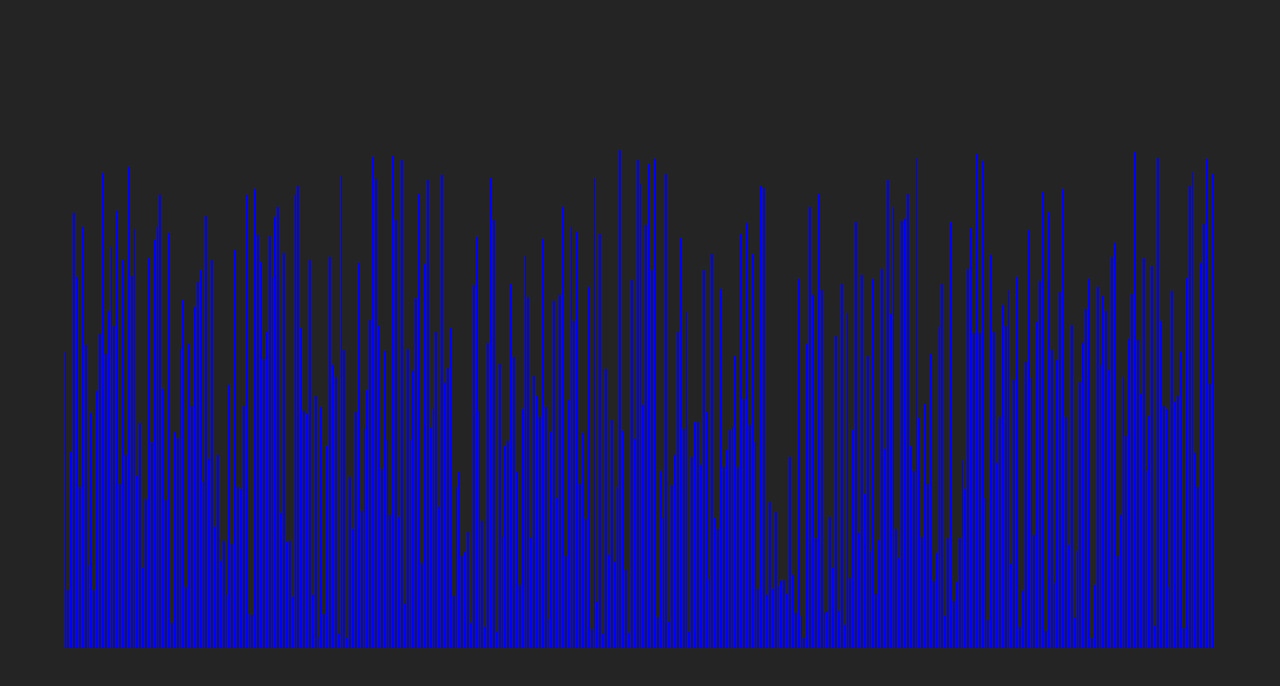
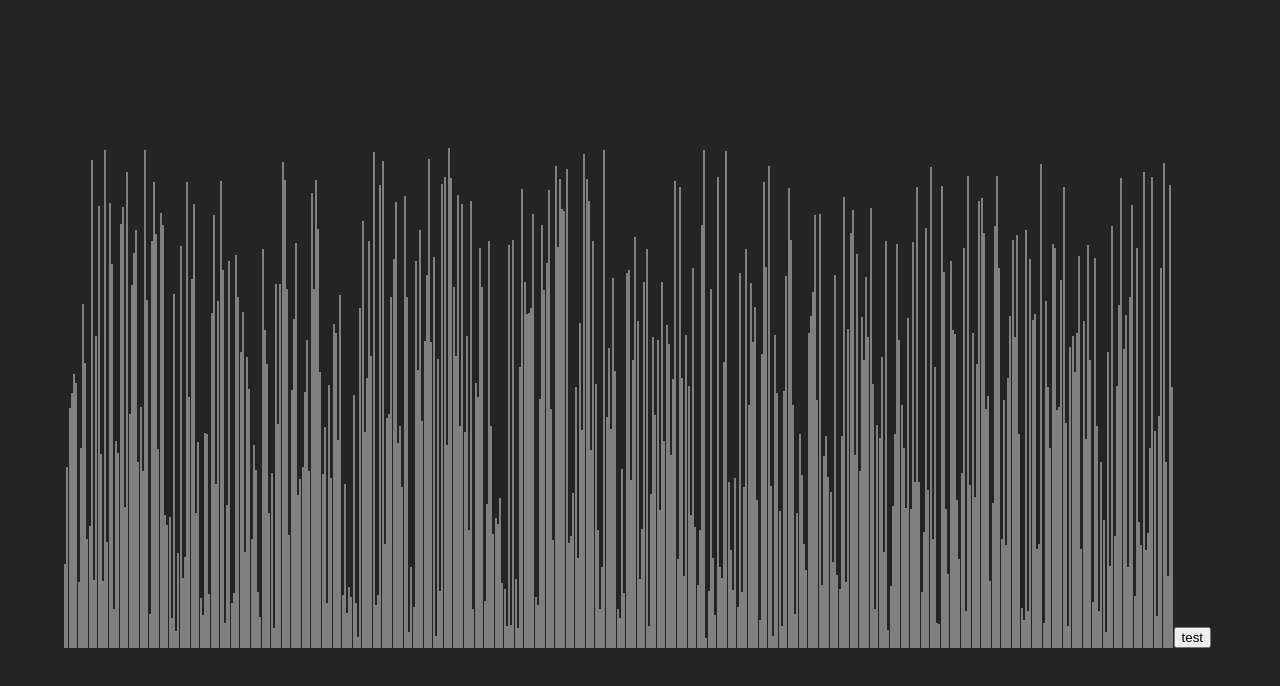
Before and after one commit to LucasDiasAl/sort-visualization, a React (Vite) app: page / in a window 1280 px wide. Shown: the top 686 px of the page. Built offline with nearby package versions, Linux system fonts and the light colour scheme.

Commit message:
implementado o algoritimo quicksort e sua vizualização

```diff
--- a/src/components/dataVisualization/DataVis.css
+++ b/src/components/dataVisualization/DataVis.css
@@ -10,6 +10,5 @@
 
 .data-bars {
   width: 2px;
-  background-color: blue;
-  margin: 0.5px;
+  background-color: grey;
 }
--- a/src/components/dataVisualization/DataVis.jsx
+++ b/src/components/dataVisualization/DataVis.jsx
@@ -1,15 +1,58 @@
 import { useState, useEffect } from 'react'
 import './DataVis.css'
+
+import quickSort from '../../func/quickSort'
+
 function DataVis() {
-
+  const SPEED = 10
+  const DATA_SIZE = 500
   const [dataArray, setDataArray] = useState([])
 
+  const onQuickSort = () => {
+    const {sorting, visualization} = quickSort({sorting: dataArray, visualization: []})
+
+    for( let i = 0; i < visualization.length; i++) {
+      const pivot = document.querySelector(`.bar-index-${visualization[i].pivot.originIndex}`)
+      const comparisonBar = document.querySelector(`.bar-index-${visualization[i].bar.originIndex}`)
+      setTimeout(() => {
+        if (i === 0 || visualization[i - 1].pivot !== visualization[i].pivot){
+          pivot.style.background = 'red'
+        }
+        comparisonBar.style.background = 'blue'
+        setTimeout(() => {
+          const currPivotIndex = dataArray.indexOf(visualization[i].pivot)
+          const barToCompIndex = dataArray.indexOf(visualization[i].bar)
+          if(visualization[i].direction === -1) {
+            dataArray.splice(barToCompIndex, 1)
+            dataArray.splice((currPivotIndex), 0, visualization[i].bar)
+            setDataArray([...dataArray])
+          }
+        }, SPEED / 3)
+        setTimeout(() => {
+          if (visualization.length -1 === i || visualization[i + 1].pivot !== visualization[i].pivot){
+            pivot.style.background = 'grey'
+          }
+          comparisonBar.style.background = 'grey'
+          if (visualization.length - 1 === i) {
+            for ( let e in sorting) {
+              const bar = document.querySelector(`.bar-index-${dataArray[e].originIndex}`)
+              bar.style.background = 'green'
+              // console.log(sorting[e] === dataArray[e]) ---> PARA TESTES APENAS
+            }
+            // console.log(sorting.length === dataArray.length) --> PARA TESTES APENAS
+          }
+        }, SPEED / 1.5)
+      }, i * SPEED)
+    }
+  }
 
   const createDataArray = () => {
-    for(let i = 0; i < 200; i += 1) {
+    const randomData = []
+    for(let i = 0; i < DATA_SIZE; i += 1) {
       const randomInt = Math.floor(Math.random() * 491) + 10;
-      setDataArray((prevsArray) => [...prevsArray, randomInt]);
+      randomData.push({height: randomInt, originIndex: i})
     }
+    setDataArray(randomData);
   }
   useEffect(() => {
     createDataArray();
@@ -17,14 +60,17 @@ function DataVis() {
 
   return (
     <section className='data-visualizer'>
+      <>
       {
-        dataArray.map((value, index) => (
+        dataArray.map(({height, originIndex}) => (
           <div
-          className='data-bars'
-          style={{height: `${value}px`}}
-          key={index}></div>
-        ))
-      }
+          className={`data-bars bar-index-${originIndex}`}
+          style={{height: `${height}px`}}
+          key={originIndex}></div>
+          ))
+        }
+      </>
+      <button onClick={onQuickSort}>test</button>
     </section>
   )
 }
--- a/src/func/quickSort.js
+++ b/src/func/quickSort.js
@@ -0,0 +1,27 @@
+export default function quickSort(data) {
+  if (data.sorting.length <= 1) {
+    return data;
+  }
+
+  const pivot = data.sorting[0];
+  const left = [];
+  const right = [];
+  const vis = [];
+  for (let i = 1; i < data.sorting.length; i++) {
+    if (data.sorting[i].height < pivot.height) {
+      left.push(data.sorting[i]);
+      vis.push({pivot: pivot, bar: data.sorting[i], direction: -1 })
+    } else {
+      right.push(data.sorting[i]);
+      vis.push({pivot: pivot, bar: data.sorting[i], direction: 1 })
+    }
+  }
+  const leftOrder = quickSort({sorting: left, visualization: []});
+  const rightOrder = quickSort({sorting: right, visualization: []});
+  return {
+    sorting: [...leftOrder.sorting, pivot, ...rightOrder.sorting],
+    visualization: [...vis, ...leftOrder.visualization,...rightOrder.visualization ]
+  }
+}
+
+// transformar em array de objetos para conseguir guardar o tamanho e a posiçao original para referencia.
```
